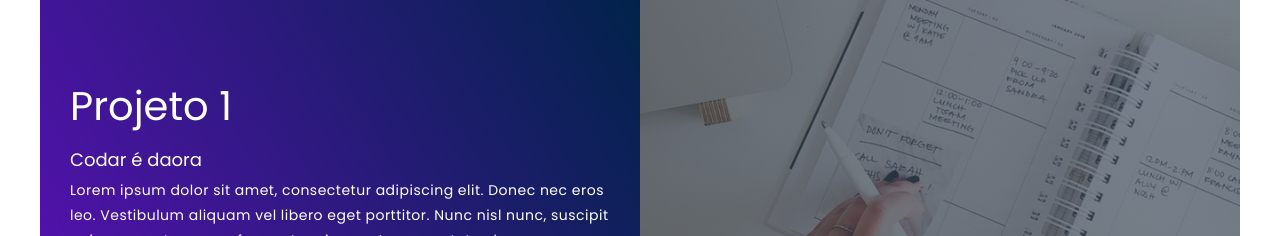
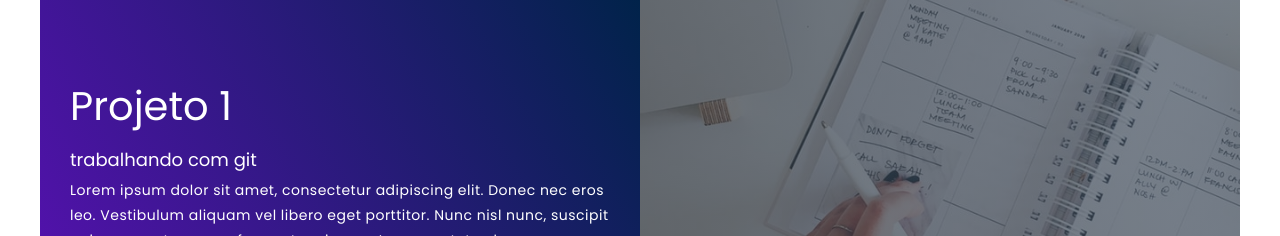
Before and after one commit to Leone-custodio/portifolio-leone, a plain HTML site: page index.html in a window 1280 px wide. Shown: the part 1186-1422 px from the top of the page. Drawn offline with Linux system fonts and the light colour scheme.

Commit message:
update project 1 descripiont

```diff
--- a/index.html
+++ b/index.html
@@ -29,7 +29,7 @@
                 <div class="project-item">
                     <div class="project-info">
                         <h1>Projeto 1</h1>
-                        <h2>Codar é daora</h2>
+                        <h2>trabalhando com git</h2>
                         <p>Lorem ipsum dolor sit amet, consectetur adipiscing elit. Donec nec eros leo. Vestibulum
                             aliquam vel libero eget porttitor. Nunc nisl nunc, suscipit quis quam ut, congue fermentum
                             ipsum. In consectetur, leo a accumsan eleifend, tortor leo eleifend nunc, sed pulvinar neque
```
